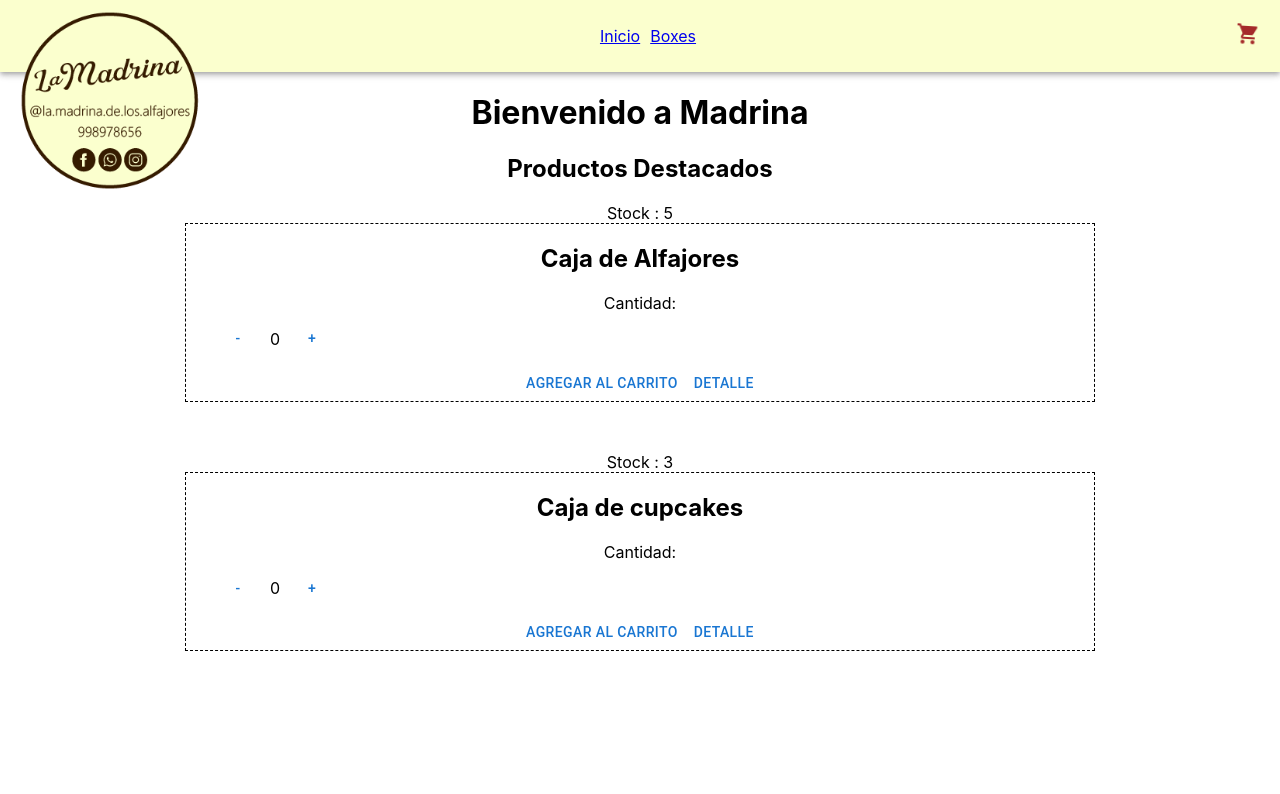
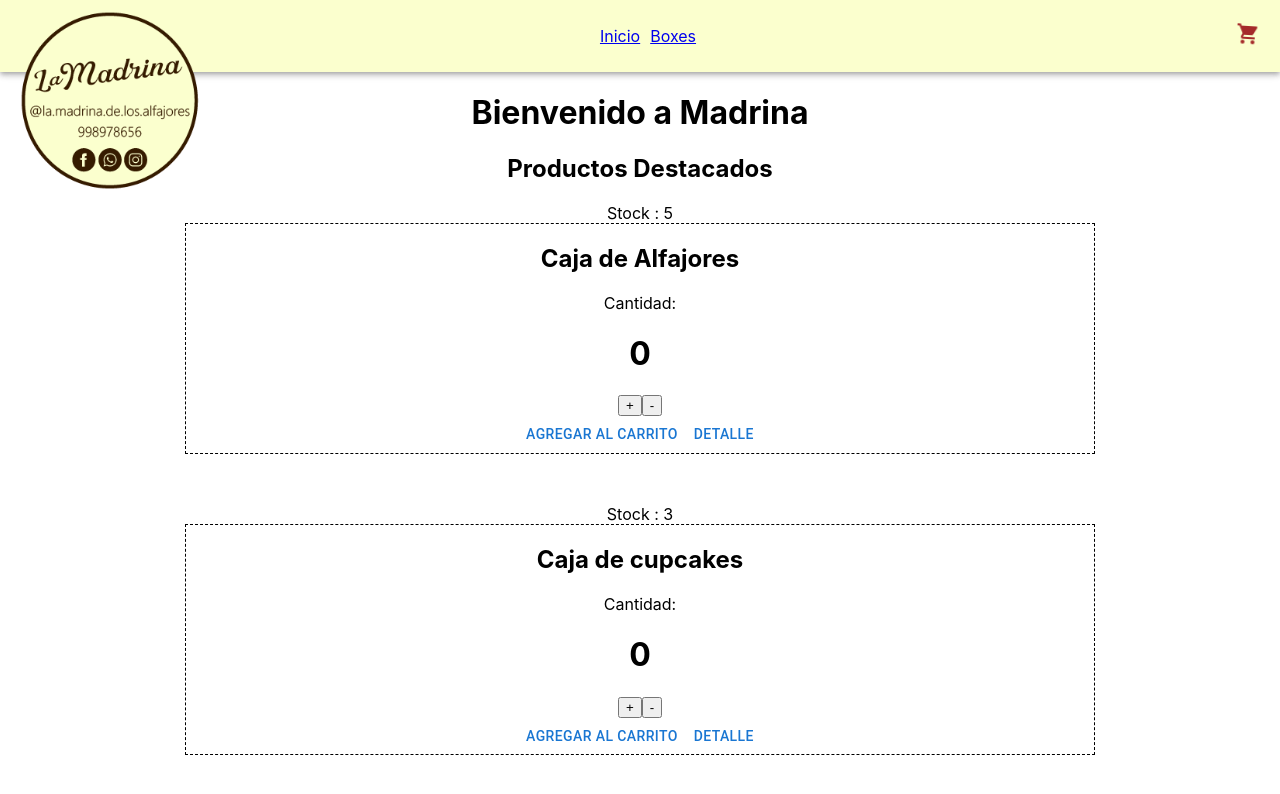
Before and after one commit to marcelodaros94/Ecommerce-ReactJS-Firebase, a React (Create React App) app: page /category/1 in a window 1280 px wide. Shown: the top 794 px of the page. Built offline with nearby package versions, Linux system fonts and the light colour scheme.

Commit message:
utilizando items.js

```diff
--- a/src/components/Item/Item.js
+++ b/src/components/Item/Item.js
@@ -1,10 +1,10 @@
 import React, { useState, useEffect } from 'react'
-import './Item.css'
 import Button from '@mui/material/Button';
 import { Link } from 'react-router-dom';
+import ItemCount from '../ItemCount/ItemCount'
 
 export default function Item({ data }){
-
+/*
     const [itemCount, setItemCout] = useState(0)
 
     const updateItem = () => {
@@ -14,7 +14,29 @@ export default function Item({ data }){
     const removeItem = () => {
         itemCount > 0 && setItemCout(itemCount - 1)
     }
+*/
+    const onAdd = (value) => {
+        console.log("items agregados: ", value)
+    }
+    return (
+        <div className="card-item-product">
+                <span className="stock-text">Stock : {data.stock}</span>
+                <div className="item-info">
+                    <h2>{data.name}</h2>
+                    <div className="item-count">
+                        <div className="item-count__info">
+                            <span>Cantidad: </span>
 
+                        </div>
+                        <ItemCount stock={data.stock} onAdd={onAdd}/>
+                    </div>
+                    <Button>Agregar al carrito</Button>
+                    <Button component={Link} to={`/detail/${data.id}`}>Detalle</Button>
+
+                </div>
+        </div>
+
+    )/*
     return (
         <div className="card-item-product">
                 <span className="stock-text">Stock : {data.stock}</span>
@@ -37,5 +59,5 @@ export default function Item({ data }){
                 </div>
         </div>
 
-    )
+    )*/
 }
--- a/src/components/ItemCount/ItemCount.js
+++ b/src/components/ItemCount/ItemCount.js
@@ -17,7 +17,6 @@ export default function ItemCount({stock,onAdd}){
     <h1>{count}</h1>
     <button onClick={updateItem}>+</button>
     <button onClick={removeItem}>-</button>
-    <button>Agregar al carrito</button>
     </div>
     )
 }
--- a/src/components/ItemList/ItemList.js
+++ b/src/components/ItemList/ItemList.js
@@ -2,7 +2,6 @@ import React, { useState, useEffect } from 'react'
 import './ItemList.css'
 import Item from '../Item/Item'
 import CircularProgress from '@mui/material/CircularProgress';
-import ItemDetailContainer from '../ItemDetailContainer/ItemDetailContainer';
 import { useParams } from 'react-router-dom'
 
 export default function ItemList(){
```
Also changed, not shown: src/components/Item/Item.css (deleted).
